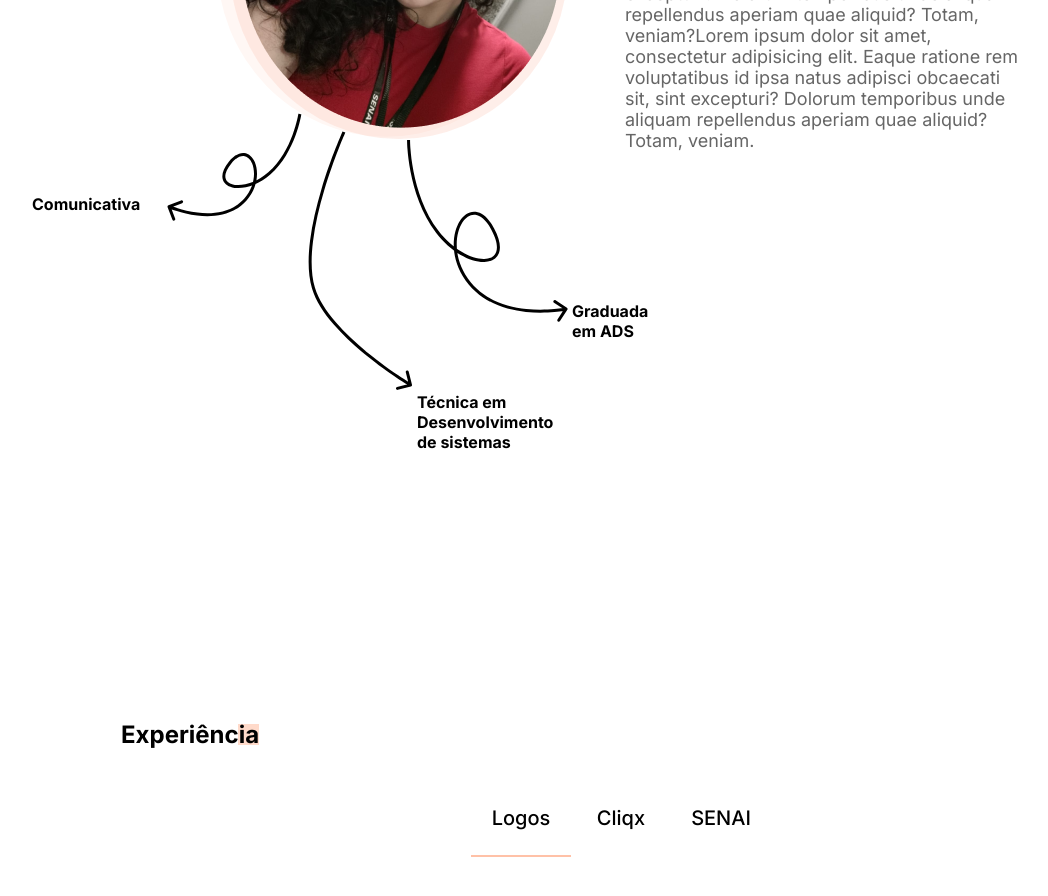
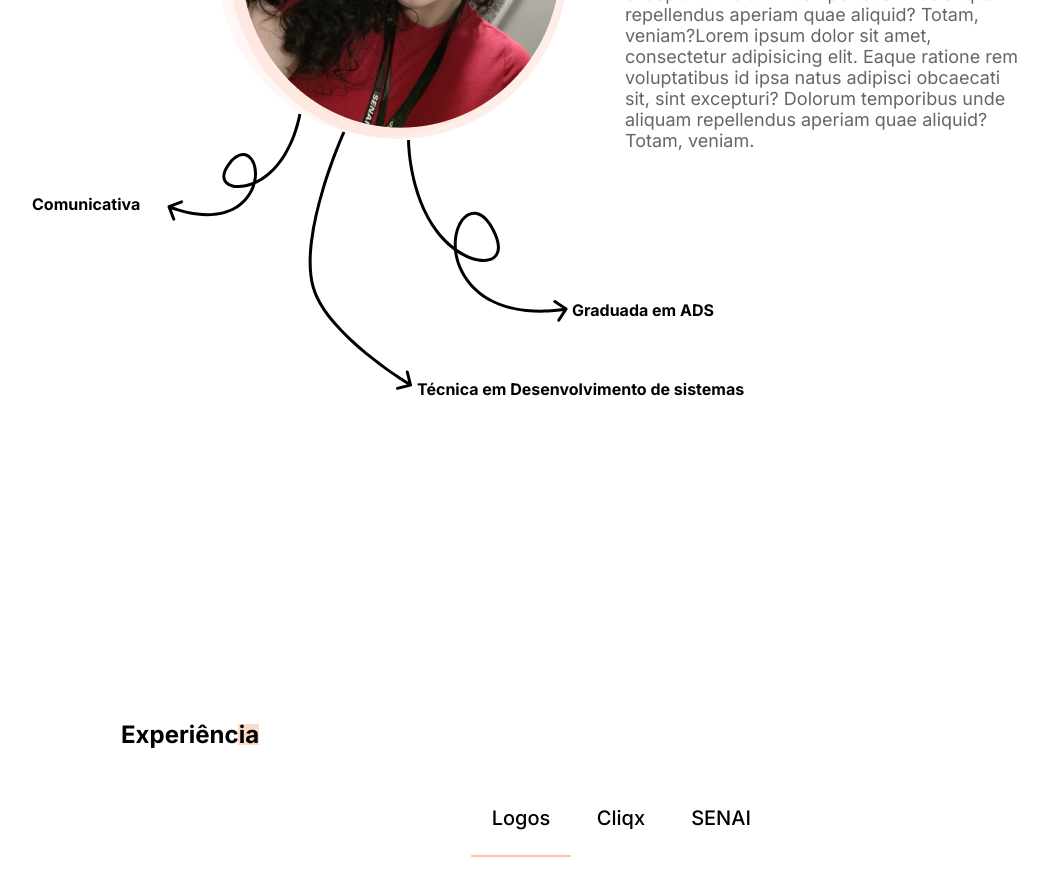
Before and after one commit to alexiamelhado18/portifolio_alexia, a Next.js app in the folder frontend/: page / in a window 1280 px wide. Shown: the part 1174-2070 px from the top of the page, without its empty margins (19-1067 px from the left). Built offline with nearby package versions, Linux system fonts and the light colour scheme.

Commit message:
style: ajuste na posição do elemento e adição de largura

```diff
--- a/frontend/src/app/style.css
+++ b/frontend/src/app/style.css
@@ -68,8 +68,9 @@ div.div__quadrado {
 .div__foto>div:nth-child(3)>p {
     position: absolute;
     left: 109px;
-    bottom: -58px;
+    bottom: -5px;
     font-weight: bold;
+    width: max-content;
 }
 
 .div__foto>div:nth-child(4) {
@@ -81,8 +82,9 @@ div.div__quadrado {
 .div__foto>div:nth-child(4)>p {
     position: absolute;
     left: 165px;
-    bottom: -15px;
+    bottom: 6px;
     font-weight: bold;
+    width: max-content;
 }
 
 .div__foto>div>img {
```
